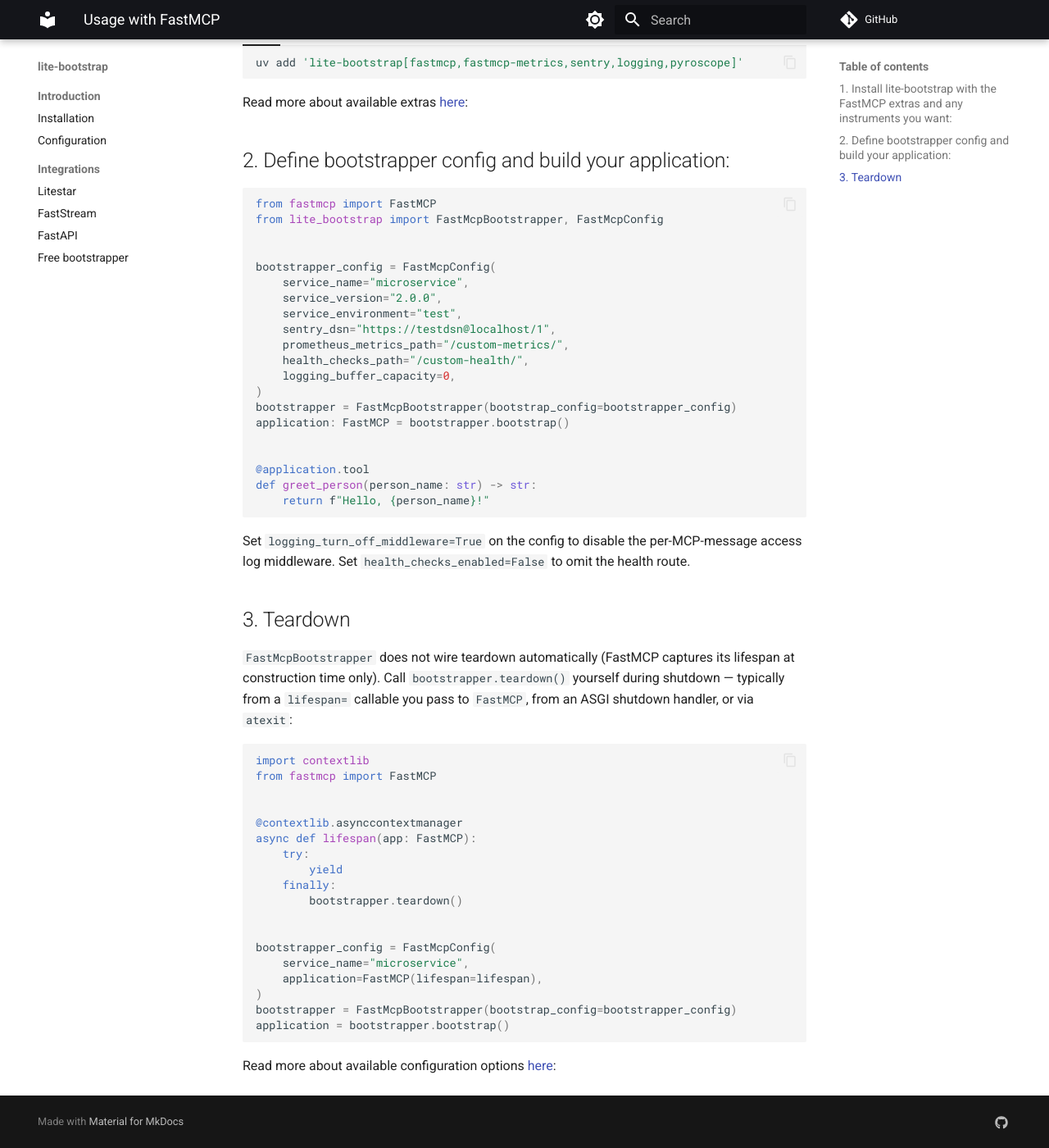
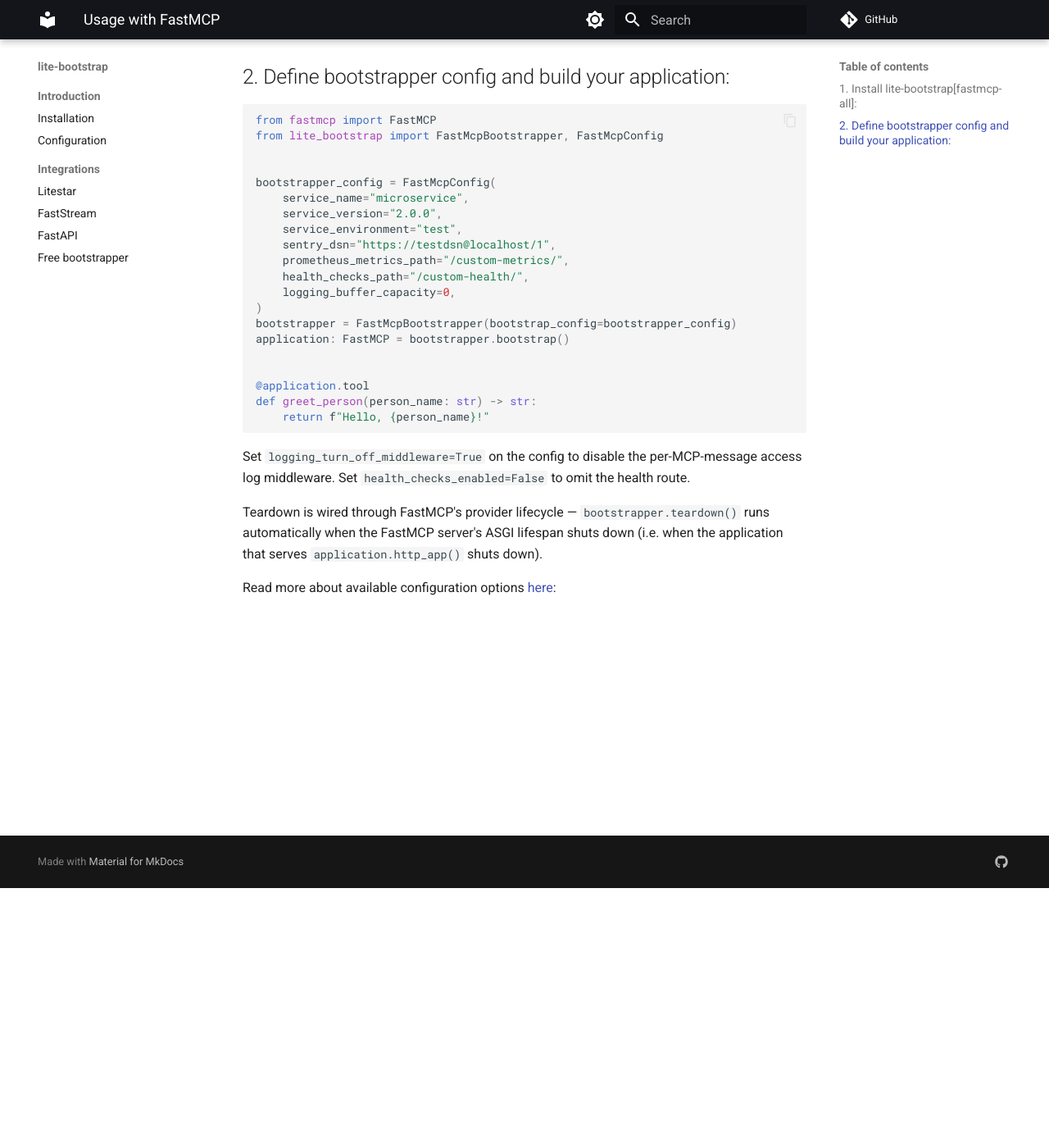
Before and after one commit to modern-python/lite-bootstrap, an MkDocs documentation site: the page built from docs/integrations/fastmcp.md, in a window 1280 px wide and 1400 px high, scrolled down 317 px. Shown: the whole window at 82% size. Built offline with MkDocs 1.6.1 and Material for MkDocs 9.7.7, drawn with Linux system fonts in a browser that asks for light colours; comment, search, counter and statistics services are not loaded; some of the changed text lies outside the part shown.

Commit message:
feat: wire FastMcpBootstrapper teardown via FastMCP Provider.lifespan
Earlier work concluded teardown had to be manual because FastMCP.lifespan
is a read-only bound method. Re-investigation surfaced FastMCP.add_provider,
which DOES accept post-construction providers and invokes each provider's
lifespan async context manager during ASGI startup/shutdown.

A small _TeardownProvider(Provider) wraps bootstrapper.teardown() and is
registered automatically from FastMcpBootstrapper.__init__. Users no
longer need to call teardown() manually — it runs when the ASGI
application that serves application.http_app() shuts down.

Restores test_fastmcp_teardown_runs_via_asgi_lifespan with a hand-rolled
ASGI lifespan driver. Drops the "manual teardown" section from the
integrations doc.

Co-Authored-By: Claude Opus 4.7 (1M context) <noreply@anthropic.com>

````diff
--- a/docs/integrations/fastmcp.md
+++ b/docs/integrations/fastmcp.md
@@ -1,26 +1,23 @@
 # Usage with `FastMCP`
 
-## 1. Install `lite-bootstrap` with the FastMCP extras and any instruments you want:
-
-`lite-bootstrap` does not ship a `fastmcp-all` rollup extra — compose the extras
-you need explicitly.
+## 1. Install `lite-bootstrap[fastmcp-all]`:
 
 === "uv"
 
       ```bash
-      uv add 'lite-bootstrap[fastmcp,fastmcp-metrics,sentry,logging,pyroscope]'
+      uv add lite-bootstrap[fastmcp-all]
       ```
 
 === "pip"
 
       ```bash
-      pip install 'lite-bootstrap[fastmcp,fastmcp-metrics,sentry,logging,pyroscope]'
+      pip install lite-bootstrap[fastmcp-all]
       ```
 
 === "poetry"
 
       ```bash
-      poetry add 'lite-bootstrap[fastmcp,fastmcp-metrics,sentry,logging,pyroscope]'
+      poetry add lite-bootstrap[fastmcp-all]
       ```
 
 Read more about available extras [here](../../../introduction/installation):
@@ -53,32 +50,8 @@ def greet_person(person_name: str) -> str:
 Set `logging_turn_off_middleware=True` on the config to disable the per-MCP-message
 access log middleware. Set `health_checks_enabled=False` to omit the health route.
 
-## 3. Teardown
-
-`FastMcpBootstrapper` does not wire teardown automatically (FastMCP captures its
-lifespan at construction time only). Call `bootstrapper.teardown()` yourself
-during shutdown — typically from a `lifespan=` callable you pass to `FastMCP`,
-from an ASGI shutdown handler, or via `atexit`:
-
-```python
-import contextlib
-from fastmcp import FastMCP
-
-
-@contextlib.asynccontextmanager
-async def lifespan(app: FastMCP):
-    try:
-        yield
-    finally:
-        bootstrapper.teardown()
-
-
-bootstrapper_config = FastMcpConfig(
-    service_name="microservice",
-    application=FastMCP(lifespan=lifespan),
-)
-bootstrapper = FastMcpBootstrapper(bootstrap_config=bootstrapper_config)
-application = bootstrapper.bootstrap()
-```
+Teardown is wired through FastMCP's provider lifecycle — `bootstrapper.teardown()`
+runs automatically when the FastMCP server's ASGI lifespan shuts down (i.e. when
+the application that serves `application.http_app()` shuts down).
 
 Read more about available configuration options [here](../../../introduction/configuration):
````
Also changed, not shown: 2 other files.
